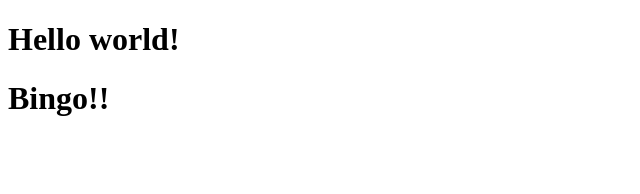
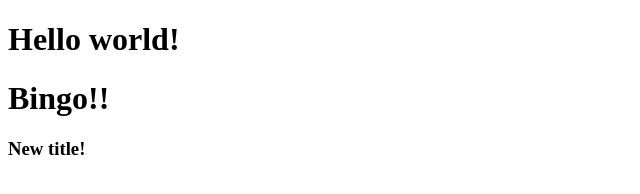
Before and after one commit to AlexandrLetun/project-8_git-, a plain HTML site: page index.html in a window 1280 px wide. Shown: the full height of the page, 0-640 px from the left. Drawn offline with Linux system fonts and the light colour scheme.

Commit message:
new title

```diff
--- a/index.html
+++ b/index.html
@@ -8,5 +8,6 @@
 <body>
     <h1>Hello world!</h1>
     <h1>Bingo!!</h1>
+    <h3>New title!</h3>
 </body>
 </html>
```
